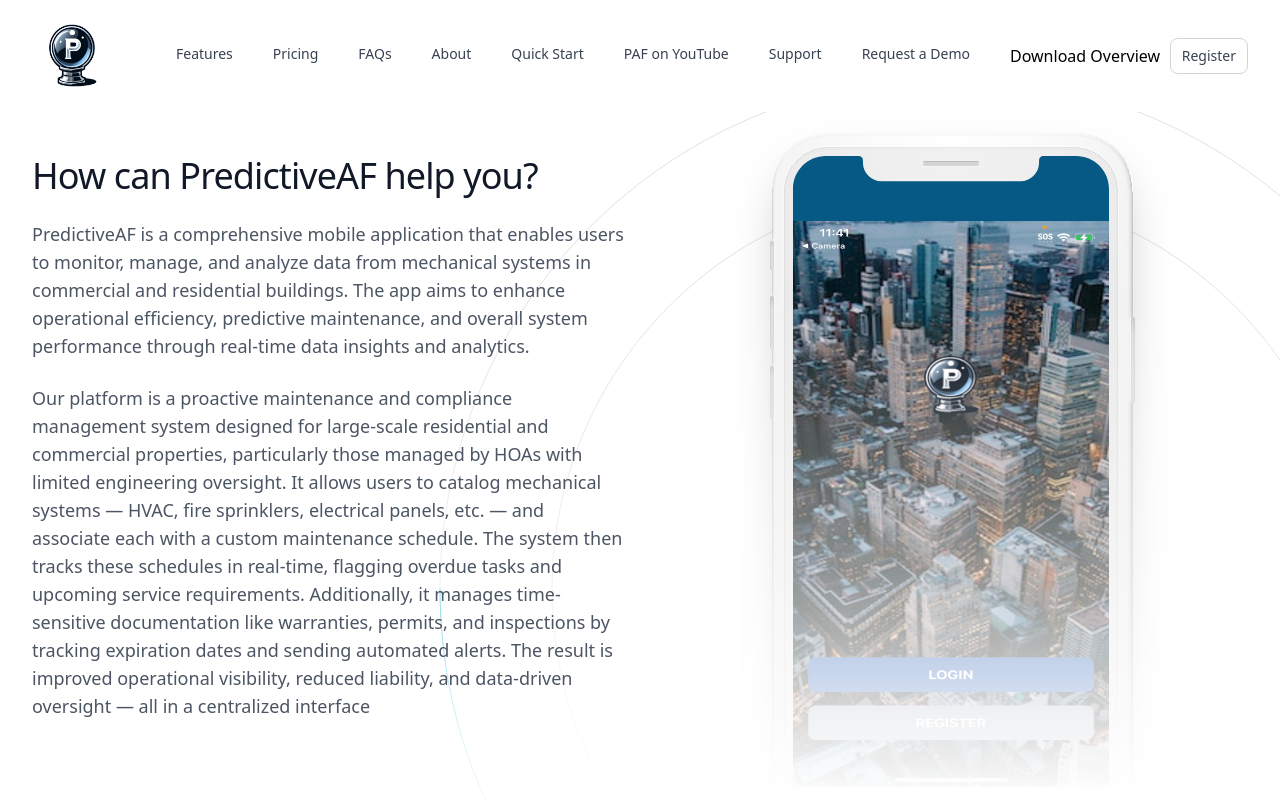
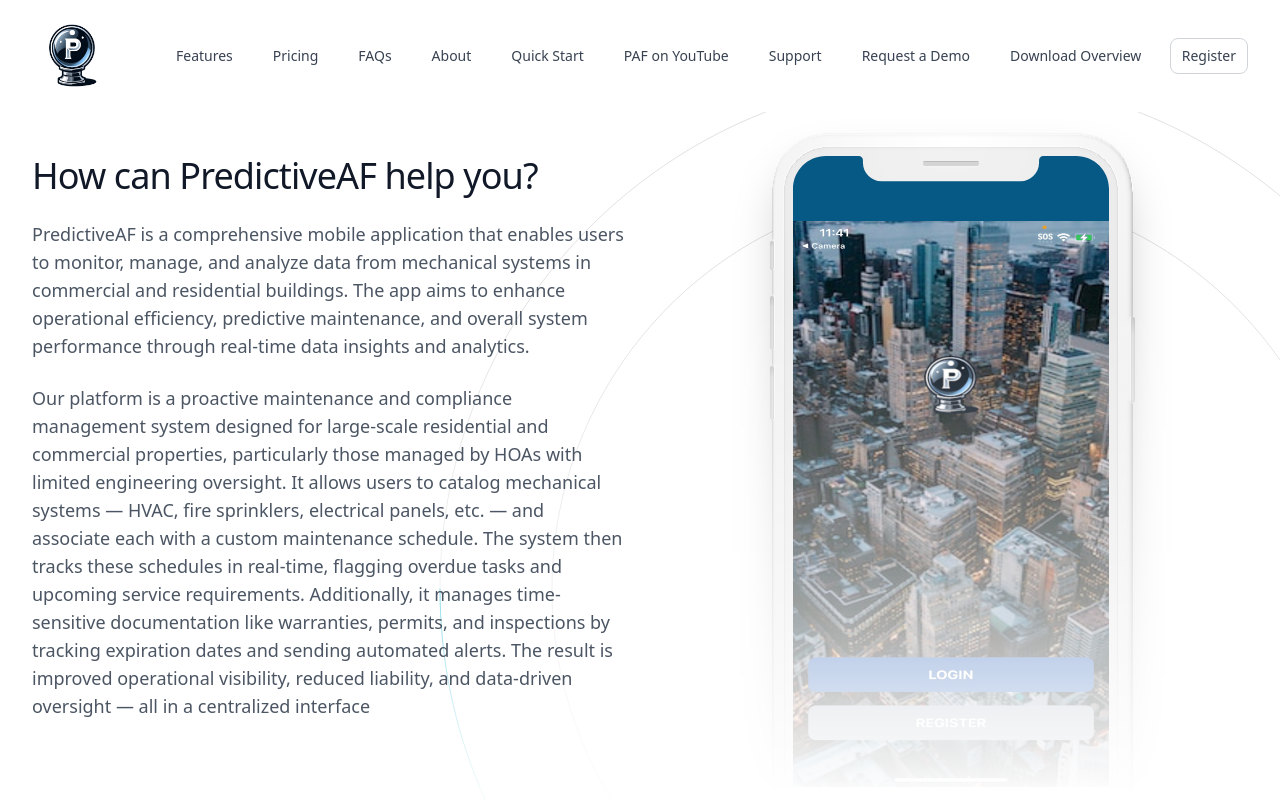
Before and after one commit to javalen/PAF-Public-Website, a React (Vite) app: page / in a window 1280 px wide. Shown: the top 800 px of the page. Built offline with nearby package versions, Linux system fonts and the light colour scheme; what pocketbase would draw is missing.

Commit message:
link updates

```diff
--- a/src/components/Header.jsx
+++ b/src/components/Header.jsx
@@ -62,10 +62,11 @@
             <div className="hidden lg:flex lg:gap-10">
               <NavLinks />
               <a
-                href="/PredictiveAF_Overview.pdf"
+                href="https://www.predictiveaf.com/PredictiveAF_Intro_Deck.pdf"
                 download
                 target="_blank"
                 rel="noopener noreferrer"
+                className="relative -mx-3 -my-2 rounded-lg px-3 py-2 text-sm text-gray-700 transition-colors delay-150 hover:text-gray-900 hover:delay-0"
               >
                 Download Overview
               </a>
```
Also changed, not shown: 1 other file (tests, documents, lock files or other folders).
